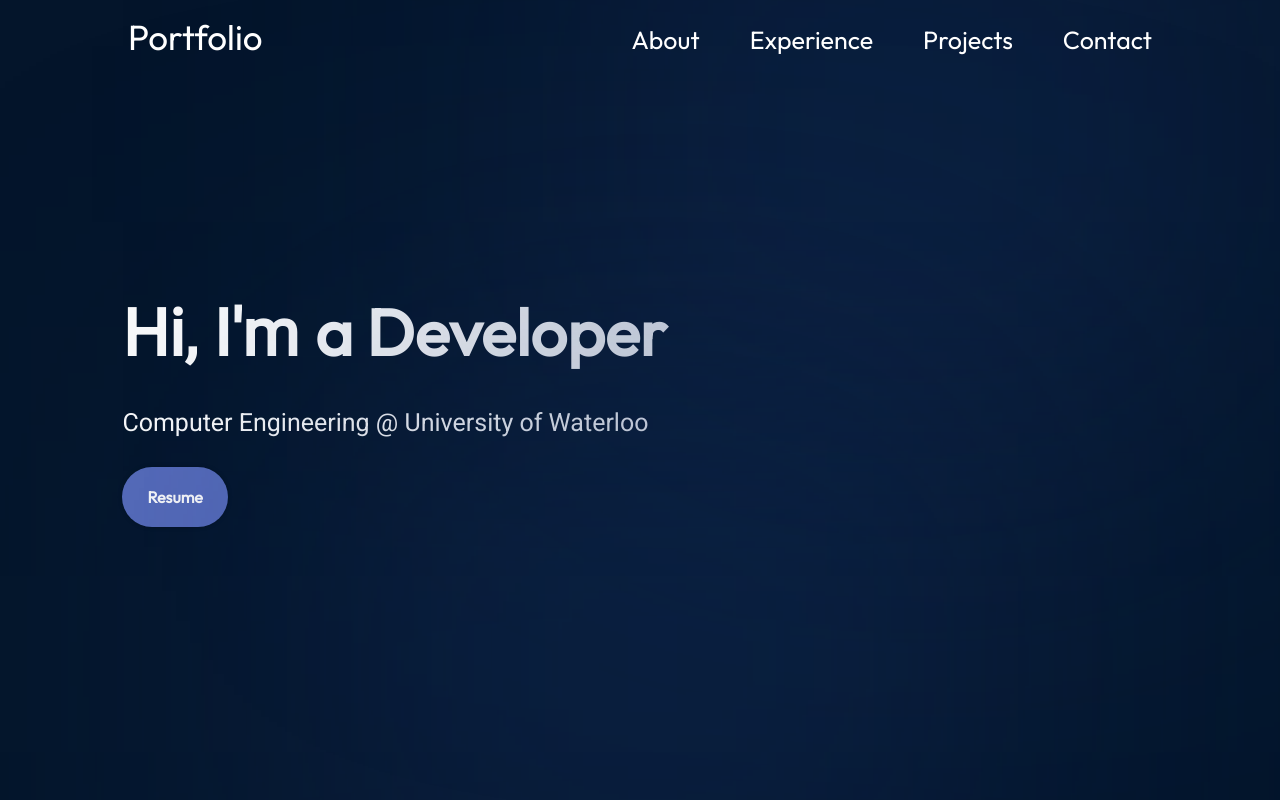
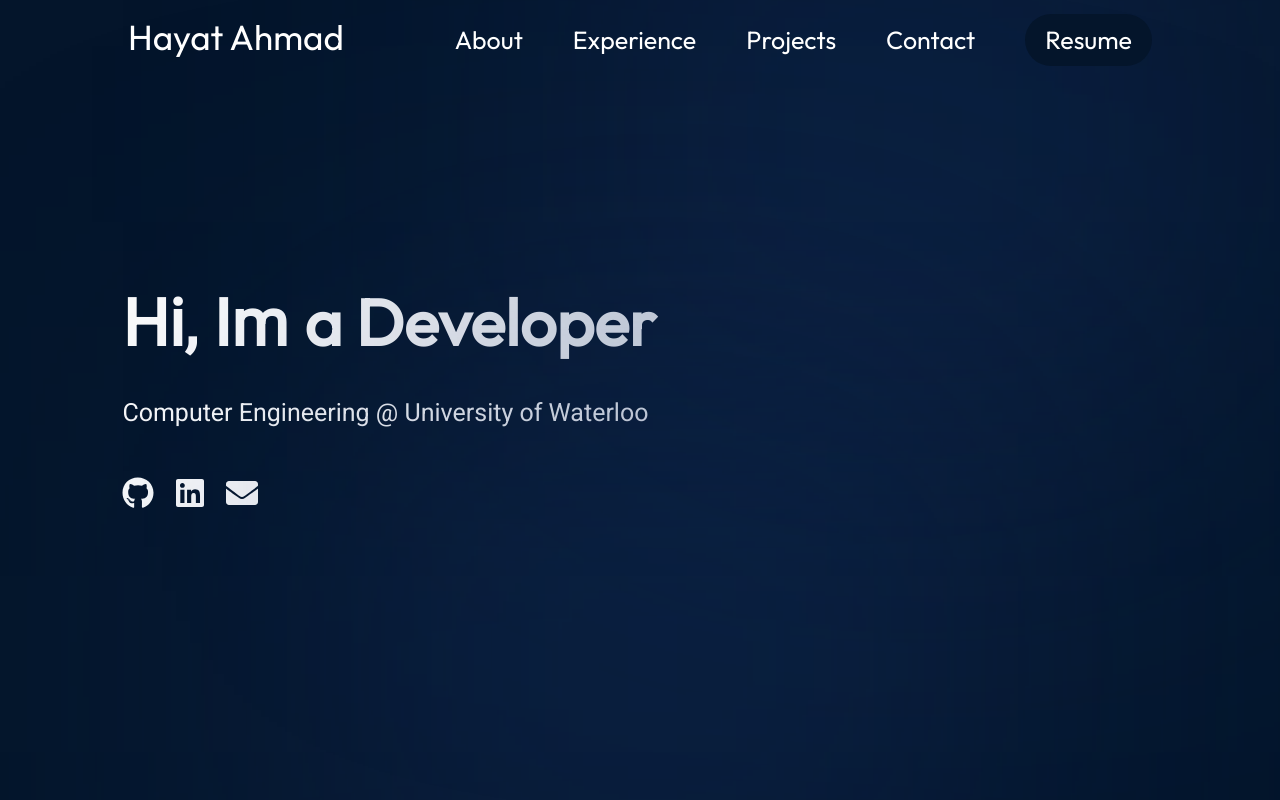
Before and after one commit to HayatAhmad05/Portfolio-Website, a React (Vite) app: page / in a window 1280 px wide. Shown: the top 800 px of the page. Built offline with nearby package versions, Linux system fonts and the light colour scheme.

Commit message:
Minor changes

```diff
--- a/package.json
+++ b/package.json
@@ -16,8 +16,10 @@
     "@fontsource/outfit": "^5.1.1",
     "@fontsource/roboto": "^5.1.1",
     "@google/model-viewer": "^4.0.0",
+    "framer-motion": "^12.0.5",
     "react": "^18.3.1",
     "react-dom": "^18.3.1",
+    "react-icons": "^5.4.0",
     "three": "^0.169.0"
   },
   "devDependencies": {
--- a/src/components/hero/hero.jsx
+++ b/src/components/hero/hero.jsx
@@ -1,4 +1,5 @@
 import React, { useEffect, useState } from "react";
+import { FaGithub, FaLinkedin, FaEnvelope } from "react-icons/fa"; // Import icons
 import styles from "./hero.module.css";
 import ModelViewer from "../model-viewer/model-viewer";
 
@@ -43,7 +44,7 @@ export const Hero = () => {
             <div className={styles.content}>
                 <article>
                     <h1 className={styles.title}>
-                        Hi, I'm <span className={styles.text}>{text}</span>
+                        Hi, Im <span className={styles.text}>{text}</span>
                         <span className={styles.cursor}></span>
                     </h1>
                 </article>
@@ -51,9 +52,18 @@ export const Hero = () => {
                     Computer Engineering @ University of Waterloo
                 </p>
 
-                <a href="/assets/Resume-WW.pdf" className={styles.contactbtn} target="_blank" rel="noopener noreferrer">
-                    Resume
-                </a>
+
+                <div className={styles.iconRow}>
+                    <a href="https://github.com/HayatAhmad05" target="_blank" rel="noopener noreferrer" className={styles.icon}>
+                        <FaGithub />
+                    </a>
+                    <a href="https://www.linkedin.com/in/sayed-hayat-ahmad-31ba84257/" target="_blank" rel="noopener noreferrer" className={styles.icon}>
+                        <FaLinkedin />
+                    </a>
+                    <a href="mailto:sayed.hayat05@hotmail.com" target="_blank" rel="noopener noreferrer" className={styles.icon}>
+                        <FaEnvelope />
+                    </a>
+                </div>
             </div>
 
             <div className={styles.model}>
--- a/src/components/hero/hero.module.css
+++ b/src/components/hero/hero.module.css
@@ -1,4 +1,17 @@
 @import "../../vars.css";
+.iconRow {
+    display: flex;
+    align-items: center; /* Center the icons vertically */
+    gap: 20px; /* Equal spacing between icons */
+    margin-top: 20px; /* Add some spacing above the row */
+}
+
+.icon {
+    color: white; /* Default icon color */
+    font-size: 2rem; /* Adjust icon size */
+    text-decoration: none;
+}
+
 
 .container {
     position: relative;
--- a/src/components/navbar/navbar.jsx
+++ b/src/components/navbar/navbar.jsx
@@ -1,21 +1,62 @@
 import React, {useState} from "react";
 import styles from "./navbar.module.css";
-import { getImageUrl } from "../../utils";
-import Donut from "../Donut/donut";
+import { motion } from "framer-motion";
 
 export const Navbar = () => {
     const [menuOpen,SetMenuOpen] = useState(false);
     return (
         <nav className={styles.navbar}>
-            <div className={styles.title}>Portfolio</div>
+            <motion.div
+                className={styles.title}
+                initial={{ opacity: 0, y: -20 }} // Starts invisible and slides up
+                animate={{ opacity: 1, y: 0 }} // Fades in and returns to normal position
+                transition={{ duration: 0.5 }} // Smooth animation lasting 0.5 seconds
+            >
+                Hayat Ahmad
+            </motion.div>
             <div className={styles.menu}>
                 <img className={styles.menuBtn} src= {menuOpen ? "/assets/nav/close.png" : "/assets/nav/menu.png"} alt="menu button" onClick={() => SetMenuOpen(!menuOpen)}></img>
-                <ul className={`${styles.menuItems} ${menuOpen && styles.menuOpen}`}>
-                    <li><a href= "#about">About</a></li>
-                    <li><a href="#experience">Experience</a></li>
-                    <li><a href= "#projects">Projects</a></li>
-                    <li><a href= "#contact">Contact</a></li>
-                </ul>
+                <motion.div
+                    initial={{ opacity: 0, y: -20 }} // Starts invisible and slightly slid up
+                    animate={{ opacity: 1, y: 0 }} // Fades in and slides to its normal position
+                    exit={{ opacity: 0, y: -20 }} // Fades out and slides up when it exits
+                    transition={{ duration: 0.5, ease:"easeInOut" }} // Smooth transition
+                >
+                    <ul className={`${styles.menuItems} ${menuOpen && styles.menuOpen}`}>
+                        <motion.li
+                            whileHover={{ scale: 1.1 }} // Slight hover scale effect for each item
+                            transition={{ duration: 0.2 }} // Smooth scaling animation
+                        >
+                            <a href="#about">About</a>
+                        </motion.li>
+                        <motion.li
+                            whileHover={{ scale: 1.1 }}
+                            transition={{ duration: 0.2 }}
+                        >
+                            <a href="#experience">Experience</a>
+                        </motion.li>
+                        <motion.li
+                            whileHover={{ scale: 1.1 }}
+                            transition={{ duration: 0.2 }}
+                        >
+                            <a href="#projects">Projects</a>
+                        </motion.li>
+                        <motion.li
+                            whileHover={{ scale: 1.1 }}
+                            transition={{ duration: 0.2 }}
+                        >
+                            <a href="#contact">Contact</a>
+                        </motion.li>
+                        <motion.li
+                            whileHover={{ scale: 1.1 }}
+                            transition={{ duration: 0.2 }}
+                        >
+                            <a href="/public/assets/Resume-WW.pdf" className={styles.resume}>Resume</a>
+                        </motion.li>
+                    </ul>
+                </motion.div>
+
+
             </div>
         </nav>
     )
--- a/src/components/navbar/navbar.module.css
+++ b/src/components/navbar/navbar.module.css
@@ -5,8 +5,8 @@
     display: flex;
     align-items: center;
     justify-content: space-between;
+    margin: 0 10%;
     z-index: 2;
-    margin: 0 10%;
 }
 
 .menu{
@@ -32,7 +32,7 @@
     transform: translateY(-5px);
 }
 
-.menuItems a::after {
+.menuItems a:not(.resume)::after {
     content: '';
     position: absolute;
     left: 0;
@@ -44,9 +44,18 @@
     transition: transform 0.3s ease;
 }
 
-.menuItems a:hover::after {
+.menuItems a:not(.resume):hover::after {
     transform: scaleX(1);
 }
+
+.resume{
+    background: var(--color-bg);
+    border-radius: 100px;
+    padding: 10px 20px;
+    color: var(--color-text);
+    text-decoration: none;
+}
+
 
 .menuBtn{
     display: none;
```
Also changed, not shown: 1 other file (tests, documents, lock files or other folders).
